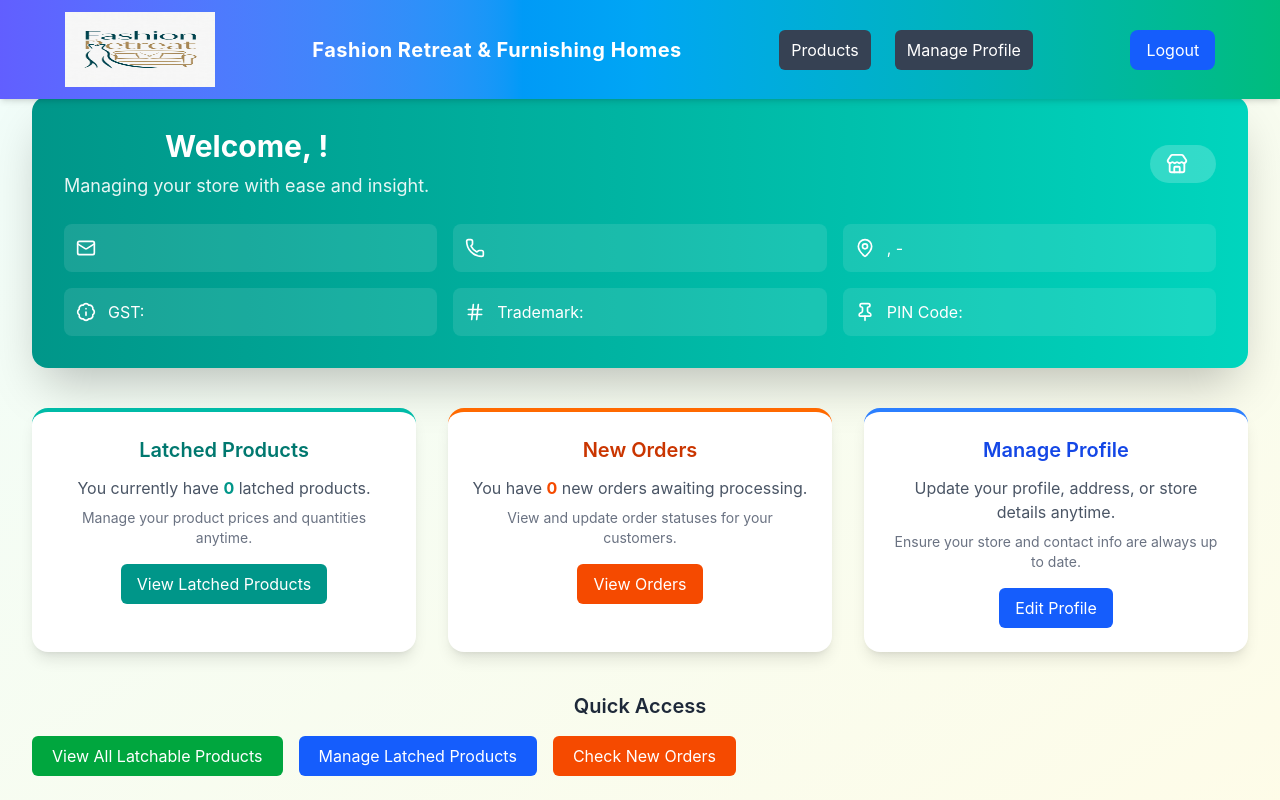
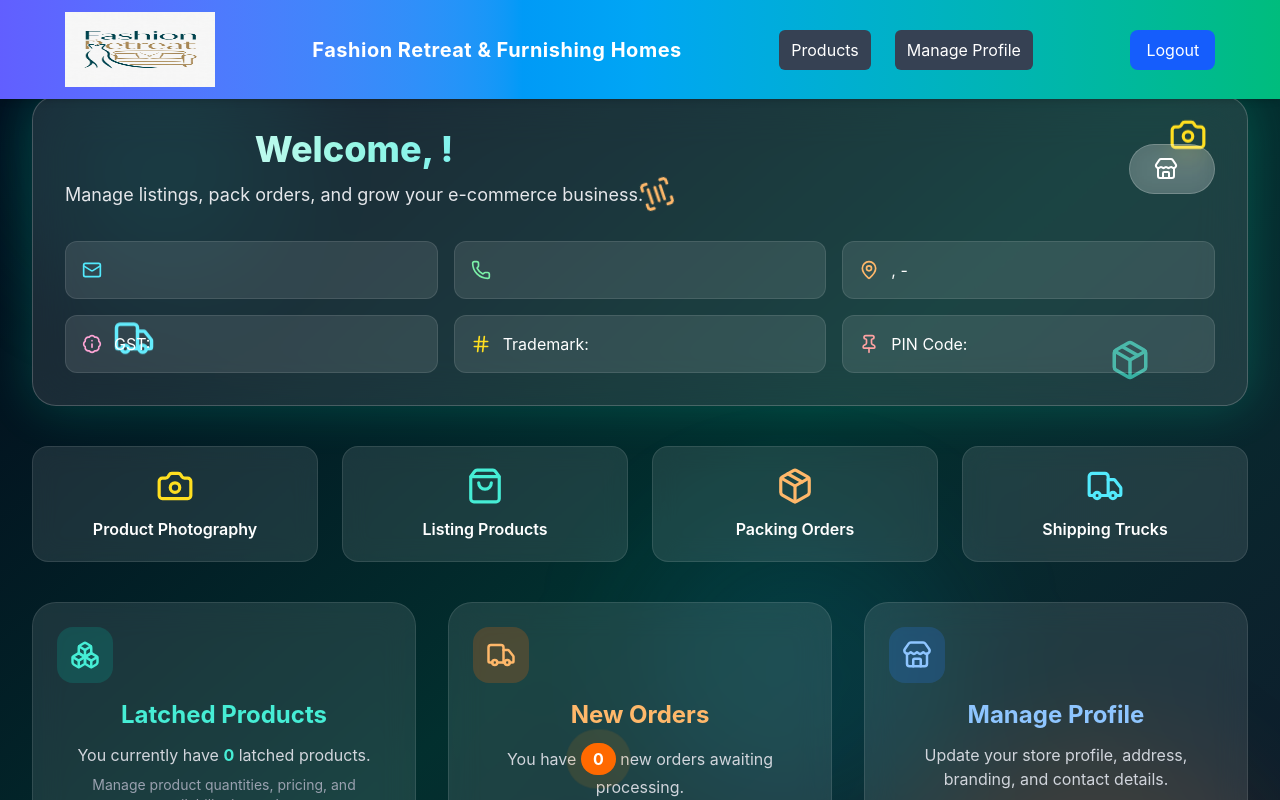
Before and after one commit to Prdp-ktri/ecommerce-project-may2026, a React (Create React App) app in the folder ecommerce-project-may2026/: page /sellerDashboard in a window 1280 px wide. Shown: the top 800 px of the page. Built offline with nearby package versions, Linux system fonts and the light colour scheme; sample sign-in values are in the browser's storage.

Commit message:
commit sellerDashboard upgraded
commit sellerDashboard upgraded with glass morphism cards

```diff
--- a/ecommerce-project-may2026/src/index.css
+++ b/ecommerce-project-may2026/src/index.css
@@ -1,13 +1,28 @@
 body {
   margin: 0;
-  font-family: -apple-system, BlinkMacSystemFont, 'Segoe UI', 'Roboto', 'Oxygen',
-    'Ubuntu', 'Cantarell', 'Fira Sans', 'Droid Sans', 'Helvetica Neue',
-    sans-serif;
+  font-family:
+    -apple-system, BlinkMacSystemFont, "Segoe UI", "Roboto", "Oxygen", "Ubuntu",
+    "Cantarell", "Fira Sans", "Droid Sans", "Helvetica Neue", sans-serif;
   -webkit-font-smoothing: antialiased;
   -moz-osx-font-smoothing: grayscale;
 }
 
 code {
-  font-family: source-code-pro, Menlo, Monaco, Consolas, 'Courier New',
-    monospace;
+  font-family:
+    source-code-pro, Menlo, Monaco, Consolas, "Courier New", monospace;
 }
+
+/* For Seller Dashboard */
+@keyframes slow-spin {
+  from {
+    transform: rotate(0deg);
+  }
+
+  to {
+    transform: rotate(360deg);
+  }
+}
+
+.slow-spin {
+  animation: slow-spin 12s linear infinite;
+}
--- a/ecommerce-project-may2026/src/modules/seller/SellerDashboard.js
+++ b/ecommerce-project-may2026/src/modules/seller/SellerDashboard.js
@@ -1,5 +1,6 @@
 import React, { useEffect, useState } from "react";
 import { useNavigate } from "react-router-dom";
+
 import {
   Store,
   Mail,
@@ -8,6 +9,12 @@ import {
   Hash,
   Phone,
   PinIcon,
+  Package,
+  Truck,
+  Camera,
+  ShoppingBag,
+  Boxes,
+  ScanBarcode,
 } from "lucide-react";
 
 function SellerDashboard() {
@@ -15,6 +22,7 @@ function SellerDashboard() {
   const [latchedCount, setLatchedCount] = useState(0);
   const [newOrdersCount, setNewOrdersCount] = useState(0);
   const [sellerState, setSellerState] = useState("");
+
   const navigate = useNavigate();
 
   useEffect(() => {
@@ -28,153 +36,273 @@ function SellerDashboard() {
     setSeller(storedSeller);
     setSellerState(storedSeller.selectedState || "");
 
-    // 🟩 Fetch latched products count
+    // Fetch latched products
     const storageKey = `latchedProducts_${storedSeller.email}`;
     const storedLatched = JSON.parse(localStorage.getItem(storageKey)) || [];
+
     setLatchedCount(storedLatched.length);
 
-    // 🟩 Fetch new orders count
+    // Fetch new orders
     const sellerOrders = JSON.parse(localStorage.getItem("sellerOrders")) || {};
+
     const myOrders = sellerOrders[storedSeller.storeName] || [];
+
     setNewOrdersCount(myOrders.length);
   }, [navigate]);
 
-  if (!seller) return <p>Loading seller details...</p>;
+  if (!seller)
+    return (
+      <div className="min-h-screen bg-slate-950 flex items-center justify-center text-white text-2xl">
+        Loading seller details...
+      </div>
+    );
 
   // Navigation handlers
   const goToAllLatchableProducts = () => navigate("/allLatchableProducts");
+
   const goToLatchedProducts = () => navigate("/latchedProducts");
+
   const goToNewOrders = () => navigate("/new-orders-of-seller");
+
   const goToManageProfile = () => navigate("/manage-profile");
 
   return (
-    <div className="min-h-screen bg-gradient-to-br from-teal-50 to-yellow-50 pt-24 p-8">
-      <div className="bg-gradient-to-r from-teal-600 to-teal-400 text-white rounded-2xl shadow-2xl p-8 mb-10">
-        <div className="flex flex-col sm:flex-row sm:items-center sm:justify-between">
+    <div className="relative overflow-hidden min-h-screen bg-gradient-to-br from-slate-950 via-teal-950 to-slate-900 pt-24 p-8 text-white">
+      {/* Animated Background Blobs */}
+
+      <div className="absolute top-0 left-0 w-72 h-72 bg-teal-500/20 rounded-full blur-3xl animate-pulse"></div>
+
+      <div className="absolute bottom-0 right-0 w-96 h-96 bg-orange-500/20 rounded-full blur-3xl animate-pulse delay-1000"></div>
+
+      <div className="absolute top-1/2 left-1/2 w-80 h-80 bg-cyan-400/10 rounded-full blur-3xl animate-bounce"></div>
+
+      {/* HERO SECTION */}
+
+      <div className="relative overflow-hidden bg-white/10 backdrop-blur-xl border border-white/20 text-white rounded-3xl shadow-[0_0_50px_rgba(0,255,200,0.2)] p-8 mb-10 hover:scale-[1.01] transition duration-500">
+        {/* Floating Seller Icons */}
+
+        <div className="absolute top-6 right-10 animate-bounce">
+          <Camera className="text-yellow-300" size={38} />
+        </div>
+
+        <div className="absolute bottom-6 right-24 animate-pulse">
+          <Package className="text-teal-300" size={42} />
+        </div>
+
+        <div className="absolute top-20 left-1/2 slow-spin">
+          <ScanBarcode className="text-orange-300" size={34} />
+        </div>
+
+        <div className="absolute bottom-10 left-20 animate-bounce delay-500">
+          <Truck className="text-cyan-300" size={42} />
+        </div>
+
+        <div className="flex flex-col sm:flex-row sm:items-center sm:justify-between relative z-10">
           <div>
-            <h1 className="text-3xl font-bold mb-2">Welcome, {seller.name}!</h1>
-            <p className="text-lg opacity-90">
-              Managing your store with ease and insight.
+            <h1 className="text-4xl font-extrabold mb-3 bg-gradient-to-r from-white via-teal-200 to-cyan-300 bg-clip-text text-transparent">
+              Welcome, {seller.name}!
+            </h1>
+
+            <p className="text-lg text-gray-200">
+              Manage listings, pack orders, and grow your e-commerce business.
             </p>
           </div>
-          <div className="mt-4 sm:mt-0 flex items-center gap-3 bg-white/20 px-4 py-2 rounded-full">
-            <Store size={22} />
-            <span className="font-medium">{seller.storeName}</span>
+
+          <div className="mt-6 sm:mt-0 flex items-center gap-3 bg-white/20 px-6 py-3 rounded-full backdrop-blur-md border border-white/20">
+            <Store size={24} />
+            <span className="font-semibold text-lg">{seller.storeName}</span>
           </div>
         </div>
 
-        <div className="grid grid-cols-1 md:grid-cols-2 lg:grid-cols-3 gap-4 mt-6 text-white">
-          <div className="flex items-center gap-3 bg-white/10 p-3 rounded-lg">
-            <Mail size={20} />
+        {/* Seller Details */}
+
+        <div className="grid grid-cols-1 md:grid-cols-2 lg:grid-cols-3 gap-4 mt-8 relative z-10">
+          <div className="flex items-center gap-3 bg-white/10 p-4 rounded-xl border border-white/10 hover:bg-white/20 transition">
+            <Mail size={20} className="text-cyan-300" />
             <span>{seller.email}</span>
           </div>
-          <div className="flex items-center gap-3 bg-white/10 p-3 rounded-lg">
-            <Phone size={20} />
+
+          <div className="flex items-center gap-3 bg-white/10 p-4 rounded-xl border border-white/10 hover:bg-white/20 transition">
+            <Phone size={20} className="text-green-300" />
             <span>{seller.phone}</span>
           </div>
-          <div className="flex items-center gap-3 bg-white/10 p-3 rounded-lg">
-            <MapPin size={20} />
+
+          <div className="flex items-center gap-3 bg-white/10 p-4 rounded-xl border border-white/10 hover:bg-white/20 transition">
+            <MapPin size={20} className="text-orange-300" />
             <span>
               {seller.address}, {sellerState} - {seller.pin}
             </span>
           </div>
-          <div className="flex items-center gap-3 bg-white/10 p-3 rounded-lg">
-            <BadgeInfo size={20} />
+
+          <div className="flex items-center gap-3 bg-white/10 p-4 rounded-xl border border-white/10 hover:bg-white/20 transition">
+            <BadgeInfo size={20} className="text-pink-300" />
             <span>GST: {seller.gst}</span>
           </div>
-          <div className="flex items-center gap-3 bg-white/10 p-3 rounded-lg">
-            <Hash size={20} />
+
+          <div className="flex items-center gap-3 bg-white/10 p-4 rounded-xl border border-white/10 hover:bg-white/20 transition">
+            <Hash size={20} className="text-yellow-300" />
             <span>Trademark: {seller.trademark}</span>
           </div>
-          <div className="flex items-center gap-3 bg-white/10 p-3 rounded-lg">
-            <PinIcon size={20} />
+
+          <div className="flex items-center gap-3 bg-white/10 p-4 rounded-xl border border-white/10 hover:bg-white/20 transition">
+            <PinIcon size={20} className="text-red-300" />
             <span>PIN Code: {seller.pin}</span>
           </div>
         </div>
       </div>
 
-      {/* Sneak Peek Cards */}
+      {/* Seller Workflow */}
+
+      <div className="grid grid-cols-2 md:grid-cols-4 gap-6 mb-10">
+        <div className="bg-white/10 backdrop-blur-md border border-white/10 rounded-2xl p-5 text-center hover:scale-105 hover:shadow-[0_0_25px_rgba(255,255,0,0.3)] transition duration-300">
+          <Camera className="mx-auto text-yellow-300 mb-3" size={38} />
+
+          <p className="font-semibold">Product Photography</p>
+        </div>
+
+        <div className="bg-white/10 backdrop-blur-md border border-white/10 rounded-2xl p-5 text-center hover:scale-105 hover:shadow-[0_0_25px_rgba(0,255,200,0.3)] transition duration-300">
+          <ShoppingBag className="mx-auto text-teal-300 mb-3" size={38} />
+
+          <p className="font-semibold">Listing Products</p>
+        </div>
+
+        <div className="bg-white/10 backdrop-blur-md border border-white/10 rounded-2xl p-5 text-center hover:scale-105 hover:shadow-[0_0_25px_rgba(255,140,0,0.3)] transition duration-300">
+          <Package className="mx-auto text-orange-300 mb-3" size={38} />
+
+          <p className="font-semibold">Packing Orders</p>
+        </div>
+
+        <div className="bg-white/10 backdrop-blur-md border border-white/10 rounded-2xl p-5 text-center hover:scale-105 hover:shadow-[0_0_25px_rgba(0,200,255,0.3)] transition duration-300">
+          <Truck className="mx-auto text-cyan-300 mb-3" size={38} />
+
+          <p className="font-semibold">Shipping Trucks</p>
+        </div>
+      </div>
+
+      {/* Dashboard Cards */}
+
       <div className="grid grid-cols-1 md:grid-cols-3 gap-8 mt-6">
-        <div className="bg-white shadow-lg border-t-4 border-teal-500 rounded-2xl p-6 hover:shadow-2xl transition">
-          <h2 className="text-xl font-semibold text-teal-700 mb-3">
+        {/* Latched Products */}
+
+        <div className="group relative overflow-hidden bg-white/10 backdrop-blur-lg border border-white/10 rounded-3xl p-6 hover:-translate-y-3 hover:shadow-[0_0_40px_rgba(0,255,200,0.25)] transition-all duration-500">
+          <div className="absolute inset-0 opacity-0 group-hover:opacity-100 transition duration-700 bg-gradient-to-r from-transparent via-white/10 to-transparent -translate-x-full group-hover:translate-x-full"></div>
+
+          <div className="w-14 h-14 rounded-2xl bg-teal-500/20 flex items-center justify-center mb-4">
+            <Boxes size={30} className="text-teal-300" />
+          </div>
+
+          <h2 className="text-2xl font-bold text-teal-300 mb-3">
             Latched Products
           </h2>
-          <p className="text-gray-600 mb-2">
+
+          <p className="text-gray-300 mb-2">
             You currently have{" "}
-            <span className="font-bold text-teal-600">{latchedCount}</span>{" "}
+            <span className="font-bold text-teal-300">{latchedCount}</span>{" "}
             latched products.
           </p>
-          <p className="text-sm text-gray-500 mb-4">
-            Manage your product prices and quantities anytime.
+
+          <p className="text-sm text-gray-400 mb-5">
+            Manage product quantities, pricing, and availability instantly.
           </p>
+
           <button
             onClick={goToLatchedProducts}
-            className="bg-teal-600 text-white px-4 py-2 rounded-md hover:bg-teal-700"
+            className="relative overflow-hidden bg-gradient-to-r from-teal-500 to-cyan-500 text-white px-5 py-3 rounded-xl font-semibold hover:scale-105 hover:shadow-[0_0_25px_rgba(0,255,255,0.4)] transition-all duration-300"
           >
             View Latched Products
           </button>
         </div>
 
-        <div className="bg-white shadow-lg border-t-4 border-orange-500 rounded-2xl p-6 hover:shadow-2xl transition">
-          <h2 className="text-xl font-semibold text-orange-700 mb-3">
+        {/* Orders */}
+
+        <div className="group relative overflow-hidden bg-white/10 backdrop-blur-lg border border-white/10 rounded-3xl p-6 hover:-translate-y-3 hover:shadow-[0_0_40px_rgba(255,140,0,0.25)] transition-all duration-500">
+          <div className="absolute inset-0 opacity-0 group-hover:opacity-100 transition duration-700 bg-gradient-to-r from-transparent via-white/10 to-transparent -translate-x-full group-hover:translate-x-full"></div>
+
+          <div className="w-14 h-14 rounded-2xl bg-orange-500/20 flex items-center justify-center mb-4">
+            <Truck size={30} className="text-orange-300" />
+          </div>
+
+          <h2 className="text-2xl font-bold text-orange-300 mb-3">
             New Orders
           </h2>
-          <p className="text-gray-600 mb-2">
+
+          <p className="text-gray-300 mb-2">
             You have{" "}
-            <span className="font-bold text-orange-600">{newOrdersCount}</span>{" "}
+            <span className="relative inline-flex">
+              <span className="animate-ping absolute inline-flex h-full w-full rounded-full bg-orange-400 opacity-75"></span>
+
+              <span className="relative inline-flex rounded-full bg-orange-500 px-3 py-1 text-white font-bold">
+                {newOrdersCount}
+              </span>
+            </span>{" "}
             new orders awaiting processing.
           </p>
-          <p className="text-sm text-gray-500 mb-4">
-            View and update order statuses for your customers.
+
+          <p className="text-sm text-gray-400 mb-5">
+            Track shipments and update delivery statuses for customers.
           </p>
+
           <button
             onClick={goToNewOrders}
-            className="bg-orange-600 text-white px-4 py-2 rounded-md hover:bg-orange-700"
+            className="relative overflow-hidden bg-gradient-to-r from-orange-500 to-yellow-500 text-white px-5 py-3 rounded-xl font-semibold hover:scale-105 hover:shadow-[0_0_25px_rgba(255,165,0,0.4)] transition-all duration-300"
           >
             View Orders
           </button>
         </div>
 
-        <div className="bg-white shadow-lg border-t-4 border-blue-500 rounded-2xl p-6 hover:shadow-2xl transition">
-          <h2 className="text-xl font-semibold text-blue-700 mb-3">
+        {/* Manage Profile */}
+
+        <div className="group relative overflow-hidden bg-white/10 backdrop-blur-lg border border-white/10 rounded-3xl p-6 hover:-translate-y-3 hover:shadow-[0_0_40px_rgba(0,120,255,0.25)] transition-all duration-500">
+          <div className="absolute inset-0 opacity-0 group-hover:opacity-100 transition duration-700 bg-gradient-to-r from-transparent via-white/10 to-transparent -translate-x-full group-hover:translate-x-full"></div>
+
+          <div className="w-14 h-14 rounded-2xl bg-blue-500/20 flex items-center justify-center mb-4">
+            <Store size={30} className="text-blue-300" />
+          </div>
+
+          <h2 className="text-2xl font-bold text-blue-300 mb-3">
             Manage Profile
           </h2>
-          <p className="text-gray-600 mb-2">
-            Update your profile, address, or store details anytime.
+
+          <p className="text-gray-300 mb-2">
+            Update your store profile, address, branding, and contact details.
           </p>
-          <p className="text-sm text-gray-500 mb-4">
-            Ensure your store and contact info are always up to date.
+
+          <p className="text-sm text-gray-400 mb-5">
+            Keep your storefront professional and customer-ready.
           </p>
+
           <button
             onClick={goToManageProfile}
-            className="bg-blue-600 text-white px-4 py-2 rounded-md hover:bg-blue-700"
+            className="relative overflow-hidden bg-gradient-to-r from-blue-500 to-cyan-500 text-white px-5 py-3 rounded-xl font-semibold hover:scale-105 hover:shadow-[0_0_25px_rgba(0,120,255,0.4)] transition-all duration-300"
           >
             Edit Profile
           </button>
         </div>
       </div>
 
-      {/* Quick Access Buttons */}
-      <div className="mt-10">
-        <h3 className="text-xl font-semibold text-gray-800 mb-4">
-          Quick Access
-        </h3>
-        <div className="flex flex-wrap gap-4">
+      {/* Quick Access */}
+
+      <div className="mt-12">
+        <h3 className="text-2xl font-bold mb-6 text-white">Quick Access</h3>
+
+        <div className="flex flex-wrap gap-5">
           <button
             onClick={goToAllLatchableProducts}
-            className="bg-green-600 text-white px-5 py-2 rounded-md hover:bg-green-700 transition"
+            className="bg-gradient-to-r from-green-500 to-emerald-500 px-6 py-3 rounded-xl font-semibold hover:scale-105 hover:shadow-[0_0_25px_rgba(0,255,100,0.5)] transition-all duration-300"
           >
             View All Latchable Products
           </button>
+
           <button
             onClick={goToLatchedProducts}
-            className="bg-blue-600 text-white px-5 py-2 rounded-md hover:bg-blue-700 transition"
+            className="bg-gradient-to-r from-blue-500 to-cyan-500 px-6 py-3 rounded-xl font-semibold hover:scale-105 hover:shadow-[0_0_25px_rgba(0,180,255,0.5)] transition-all duration-300"
           >
             Manage Latched Products
           </button>
+
           <button
             onClick={goToNewOrders}
-            className="bg-orange-600 text-white px-5 py-2 rounded-md hover:bg-orange-700 transition"
+            className="bg-gradient-to-r from-orange-500 to-yellow-500 px-6 py-3 rounded-xl font-semibold hover:scale-105 hover:shadow-[0_0_25px_rgba(255,165,0,0.5)] transition-all duration-300"
           >
             Check New Orders
           </button>
```
